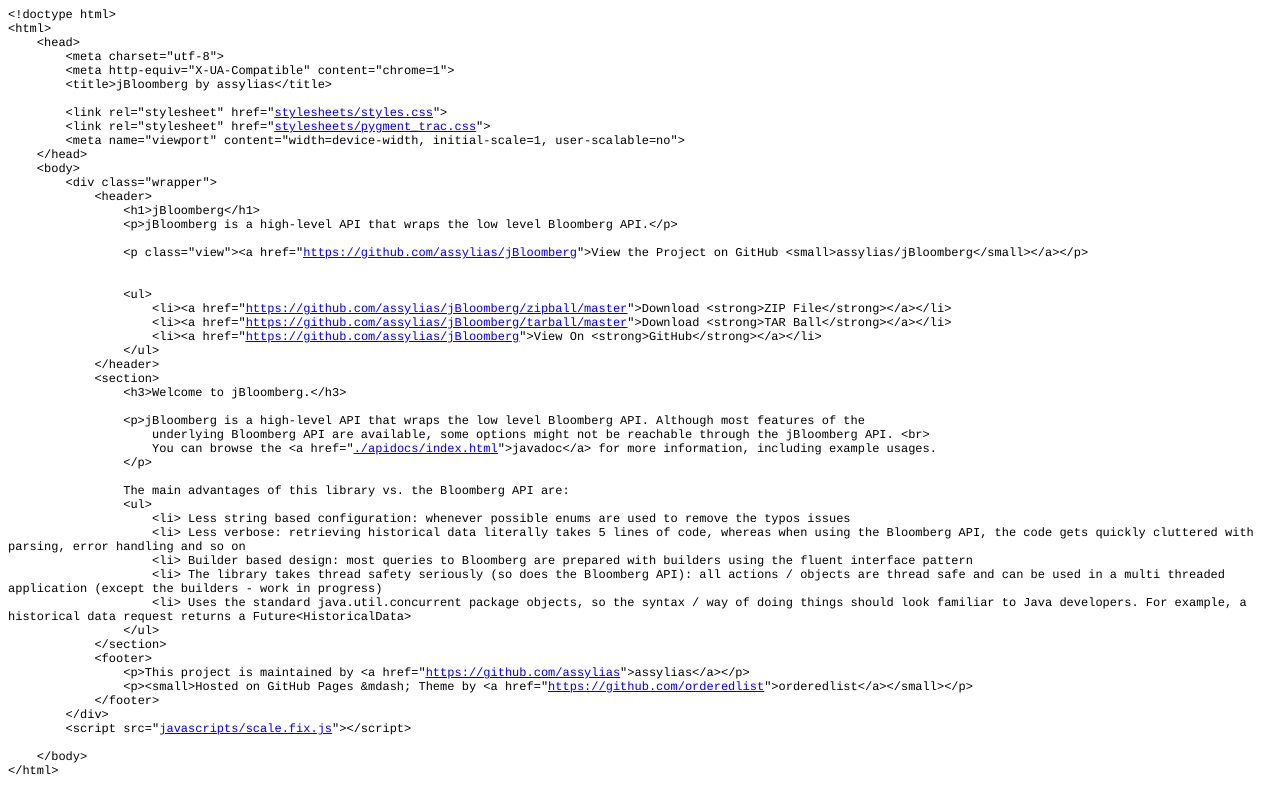
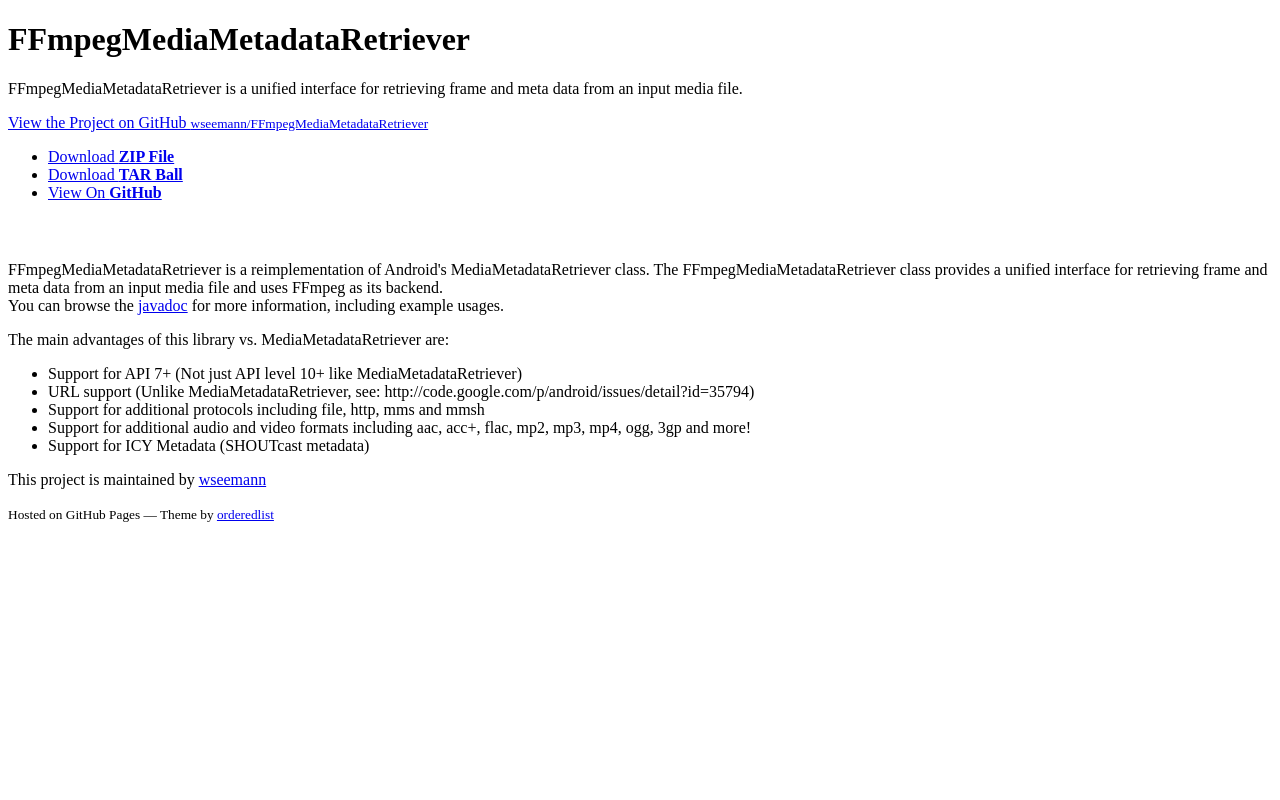
Before and after one commit to wseemann/FFmpegMediaMetadataRetriever, a plain HTML site: page index.html in a window 1280 px wide. Drawn offline with Linux system fonts and the light colour scheme.

Commit message:
Initial commit

```diff
--- a/index.html
+++ b/index.html
@@ -1,70 +1,93 @@
 <!DOCTYPE html PUBLIC "-//W3C//DTD HTML 4.01//EN" "http://www.w3.org/TR/html4/strict.dtd">
 <html>
-<head>
-  <meta http-equiv="Content-Type" content="text/html; charset=utf-8">
-  <meta http-equiv="Content-Style-Type" content="text/css">
-  <title>Ffmpegmediametadataretriever</title>
-  <meta name="Description" content="Ffmpegmediametadataretriever : FFmpegMediaMetadataRetriever provides a unified interface for retrieving frame and meta data from an input media file.">
-  <meta name="Generator" content="Cocoa HTML Writer">
-  <meta name="CocoaVersion" content="1265">
-  <style type="text/css">
-    p.p1 {margin: 0.0px 0.0px 0.0px 0.0px; font: 12.0px Courier}
-    p.p2 {margin: 0.0px 0.0px 0.0px 0.0px; font: 12.0px Courier; min-height: 14.0px}
-    span.s1 {text-decoration: underline ; color: #0000ee}
-  </style>
-</head>
-<body>
-<p class="p1">&lt;!doctype html&gt;</p>
-<p class="p1">&lt;html&gt;</p>
-<p class="p1"><span class="Apple-converted-space">    </span>&lt;head&gt;</p>
-<p class="p1"><span class="Apple-converted-space">        </span>&lt;meta charset="utf-8"&gt;</p>
-<p class="p1"><span class="Apple-converted-space">        </span>&lt;meta http-equiv="X-UA-Compatible" content="chrome=1"&gt;</p>
-<p class="p1"><span class="Apple-converted-space">        </span>&lt;title&gt;jBloomberg by assylias&lt;/title&gt;</p>
-<p class="p2"><br></p>
-<p class="p1"><span class="Apple-converted-space">        </span>&lt;link rel="stylesheet" href="<a href="view-source:http://assylias.github.io/jBloomberg/stylesheets/styles.css"><span class="s1">stylesheets/styles.css</span></a>"&gt;</p>
-<p class="p1"><span class="Apple-converted-space">        </span>&lt;link rel="stylesheet" href="<a href="view-source:http://assylias.github.io/jBloomberg/stylesheets/pygment_trac.css"><span class="s1">stylesheets/pygment_trac.css</span></a>"&gt;</p>
-<p class="p1"><span class="Apple-converted-space">        </span>&lt;meta name="viewport" content="width=device-width, initial-scale=1, user-scalable=no"&gt;</p>
-<p class="p1"><span class="Apple-converted-space">    </span>&lt;/head&gt;</p>
-<p class="p1"><span class="Apple-converted-space">    </span>&lt;body&gt;</p>
-<p class="p1"><span class="Apple-converted-space">        </span>&lt;div class="wrapper"&gt;</p>
-<p class="p1"><span class="Apple-converted-space">            </span>&lt;header&gt;</p>
-<p class="p1"><span class="Apple-converted-space">                </span>&lt;h1&gt;jBloomberg&lt;/h1&gt;</p>
-<p class="p1"><span class="Apple-converted-space">                </span>&lt;p&gt;jBloomberg is a high-level API that wraps the low level Bloomberg API.&lt;/p&gt;</p>
-<p class="p2"><br></p>
-<p class="p1"><span class="Apple-converted-space">                </span>&lt;p class="view"&gt;&lt;a href="<a href="view-source:https://github.com/assylias/jBloomberg"><span class="s1">https://github.com/assylias/jBloomberg</span></a>"&gt;View the Project on GitHub &lt;small&gt;assylias/jBloomberg&lt;/small&gt;&lt;/a&gt;&lt;/p&gt;</p>
-<p class="p2"><br></p>
-<p class="p2"><br></p>
-<p class="p1"><span class="Apple-converted-space">                </span>&lt;ul&gt;</p>
-<p class="p1"><span class="Apple-converted-space">                    </span>&lt;li&gt;&lt;a href="<a href="view-source:https://github.com/assylias/jBloomberg/zipball/master"><span class="s1">https://github.com/assylias/jBloomberg/zipball/master</span></a>"&gt;Download &lt;strong&gt;ZIP File&lt;/strong&gt;&lt;/a&gt;&lt;/li&gt;</p>
-<p class="p1"><span class="Apple-converted-space">                    </span>&lt;li&gt;&lt;a href="<a href="view-source:https://github.com/assylias/jBloomberg/tarball/master"><span class="s1">https://github.com/assylias/jBloomberg/tarball/master</span></a>"&gt;Download &lt;strong&gt;TAR Ball&lt;/strong&gt;&lt;/a&gt;&lt;/li&gt;</p>
-<p class="p1"><span class="Apple-converted-space">                    </span>&lt;li&gt;&lt;a href="<a href="view-source:https://github.com/assylias/jBloomberg"><span class="s1">https://github.com/assylias/jBloomberg</span></a>"&gt;View On &lt;strong&gt;GitHub&lt;/strong&gt;&lt;/a&gt;&lt;/li&gt;</p>
-<p class="p1"><span class="Apple-converted-space">                </span>&lt;/ul&gt;</p>
-<p class="p1"><span class="Apple-converted-space">            </span>&lt;/header&gt;</p>
-<p class="p1"><span class="Apple-converted-space">            </span>&lt;section&gt;</p>
-<p class="p1"><span class="Apple-converted-space">                </span>&lt;h3&gt;Welcome to jBloomberg.&lt;/h3&gt;</p>
-<p class="p2"><br></p>
-<p class="p1"><span class="Apple-converted-space">                </span>&lt;p&gt;jBloomberg is a high-level API that wraps the low level Bloomberg API. Although most features of the</p>
-<p class="p1"><span class="Apple-converted-space">                    </span>underlying Bloomberg API are available, some options might not be reachable through the jBloomberg API. &lt;br&gt;</p>
-<p class="p1"><span class="Apple-converted-space">                    </span>You can browse the &lt;a href="<a href="view-source:http://assylias.github.io/jBloomberg/apidocs/index.html"><span class="s1">./apidocs/index.html</span></a>"&gt;javadoc&lt;/a&gt; for more information, including example usages.</p>
-<p class="p1"><span class="Apple-converted-space">                </span>&lt;/p&gt;</p>
-<p class="p2"><br></p>
-<p class="p1"><span class="Apple-converted-space">                </span>The main advantages of this library vs. the Bloomberg API are:</p>
-<p class="p1"><span class="Apple-converted-space">                </span>&lt;ul&gt;</p>
-<p class="p1"><span class="Apple-converted-space">                    </span>&lt;li&gt; Less string based configuration: whenever possible enums are used to remove the typos issues</p>
-<p class="p1"><span class="Apple-converted-space">                    </span>&lt;li&gt; Less verbose: retrieving historical data literally takes 5 lines of code, whereas when using the Bloomberg API, the code gets quickly cluttered with parsing, error handling and so on</p>
-<p class="p1"><span class="Apple-converted-space">                    </span>&lt;li&gt; Builder based design: most queries to Bloomberg are prepared with builders using the fluent interface pattern</p>
-<p class="p1"><span class="Apple-converted-space">                    </span>&lt;li&gt; The library takes thread safety seriously (so does the Bloomberg API): all actions / objects are thread safe and can be used in a multi threaded application (except the builders - work in progress)</p>
-<p class="p1"><span class="Apple-converted-space">                    </span>&lt;li&gt; Uses the standard java.util.concurrent package objects, so the syntax / way of doing things should look familiar to Java developers. For example, a historical data request returns a Future&lt;HistoricalData&gt;</p>
-<p class="p1"><span class="Apple-converted-space">                </span>&lt;/ul&gt;</p>
-<p class="p1"><span class="Apple-converted-space">            </span>&lt;/section&gt;</p>
-<p class="p1"><span class="Apple-converted-space">            </span>&lt;footer&gt;</p>
-<p class="p1"><span class="Apple-converted-space">                </span>&lt;p&gt;This project is maintained by &lt;a href="<a href="view-source:https://github.com/assylias"><span class="s1">https://github.com/assylias</span></a>"&gt;assylias&lt;/a&gt;&lt;/p&gt;</p>
-<p class="p1"><span class="Apple-converted-space">                </span>&lt;p&gt;&lt;small&gt;Hosted on GitHub Pages &amp;mdash; Theme by &lt;a href="<a href="view-source:https://github.com/orderedlist"><span class="s1">https://github.com/orderedlist</span></a>"&gt;orderedlist&lt;/a&gt;&lt;/small&gt;&lt;/p&gt;</p>
-<p class="p1"><span class="Apple-converted-space">            </span>&lt;/footer&gt;</p>
-<p class="p1"><span class="Apple-converted-space">        </span>&lt;/div&gt;</p>
-<p class="p1"><span class="Apple-converted-space">        </span>&lt;script src="<a href="view-source:http://assylias.github.io/jBloomberg/javascripts/scale.fix.js"><span class="s1">javascripts/scale.fix.js</span></a>"&gt;&lt;/script&gt;</p>
-<p class="p2"><br></p>
-<p class="p1"><span class="Apple-converted-space">    </span>&lt;/body&gt;</p>
-<p class="p1">&lt;/html&gt;</p>
-</body>
+
+    <head>
+
+        <meta charset="utf-8">
+
+            <meta http-equiv="X-UA-Compatible" content="chrome=1">
+
+                <title>FFmpegMediaMetadataRetriever by wseemann</title>
+
+
+                <link rel="stylesheet" href="stylesheets/styles.css">
+
+                    <link rel="stylesheet" href="stylesheets/pygment_trac.css">
+
+                        <meta name="viewport" content="width=device-width, initial-scale=1, user-scalable=no">
+
+                            </head>
+
+    <body>
+
+        <div class="wrapper">
+
+            <header>
+
+                <h1>FFmpegMediaMetadataRetriever</h1>
+
+                <p>FFmpegMediaMetadataRetriever is a unified interface for retrieving frame and meta data from an input media file.</p>
+
+
+                <p class="view"><a href="https://github.com/wseemann/FFmpegMediaMetadataRetriever">View the Project on GitHub <small>wseemann/FFmpegMediaMetadataRetriever</small></a></p>
+
+
+
+                <ul>
+
+                    <li><a href="https://github.com/wseemann/FFmpegMediaMetadataRetriever/archive/master.zip">Download <strong>ZIP File</strong></a></li>
+
+                    <li><a href="https://github.com/wseemann/FFmpegMediaMetadataRetriever/archive/master.zip">Download <strong>TAR Ball</strong></a></li>
+
+                    <li><a href="https://github.com/wseemann/FFmpegMediaMetadataRetriever">View On <strong>GitHub</strong></a></li>
+
+                </ul>
+
+            </header>
+
+            <section>
+
+                <h3><br></h3>
+
+
+                <p>FFmpegMediaMetadataRetriever is a reimplementation of Android's MediaMetadataRetriever class. The FFmpegMediaMetadataRetriever class provides a unified interface for retrieving frame and meta data from an input media file and uses FFmpeg as its backend.<br>
+
+                You can browse the <a href="./apidocs/index.html">javadoc</a> for more information, including example usages.
+
+                </p>
+
+
+                The main advantages of this library vs. MediaMetadataRetriever are:
+
+                <ul>
+
+                    <li> Support for API 7+ (Not just API level 10+ like MediaMetadataRetriever)
+
+                        <li> URL support (Unlike MediaMetadataRetriever, see: http://code.google.com/p/android/issues/detail?id=35794)
+
+                            <li> Support for additional protocols including file, http, mms and mmsh
+
+                                <li> Support for additional audio and video formats including aac, acc+, flac, mp2, mp3, mp4, ogg, 3gp and more!
+
+                                    <li> Support for ICY Metadata (SHOUTcast metadata)
+
+                                        </ul>
+
+            </section>
+
+            <footer>
+
+                <p>This project is maintained by <a href="https://github.com/wseemann">wseemann</a></p>
+
+                <p><small>Hosted on GitHub Pages &mdash; Theme by <a href="https://github.com/orderedlist">orderedlist</a></small></p>
+
+            </footer>
+
+        </div>
+
+        <script src="javascripts/scale.fix.js"></script>
+
+
+    </body>
+
 </html>
```
